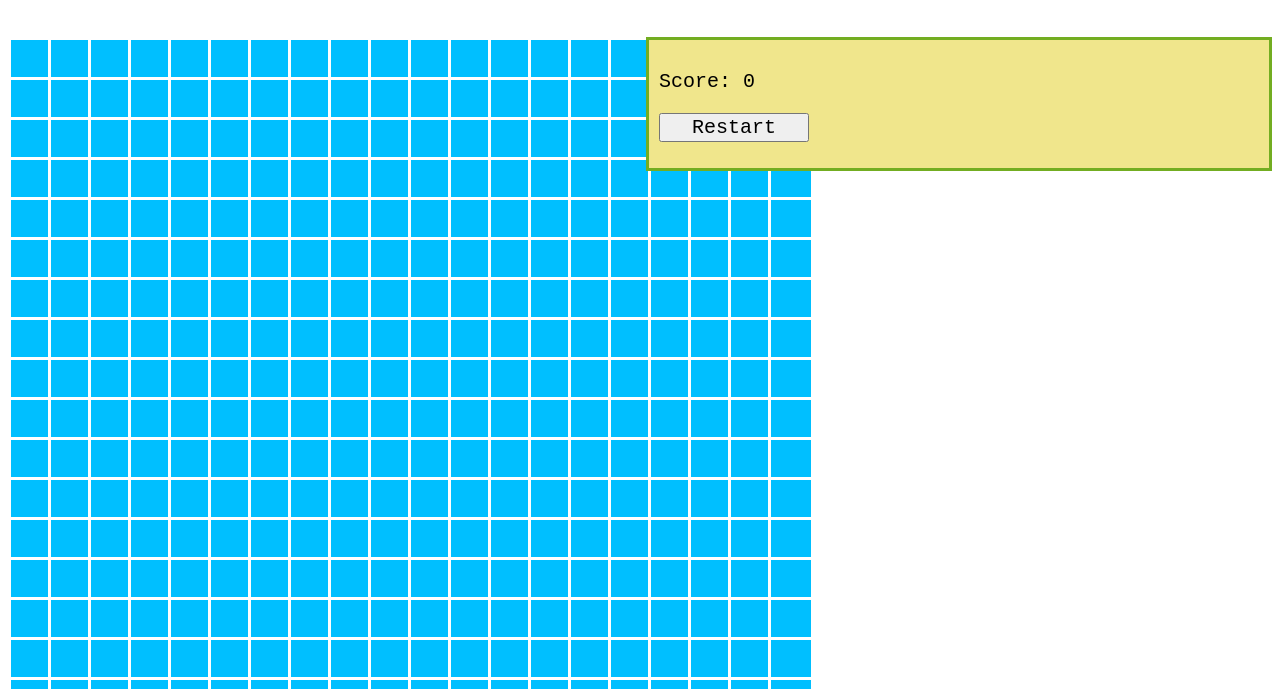
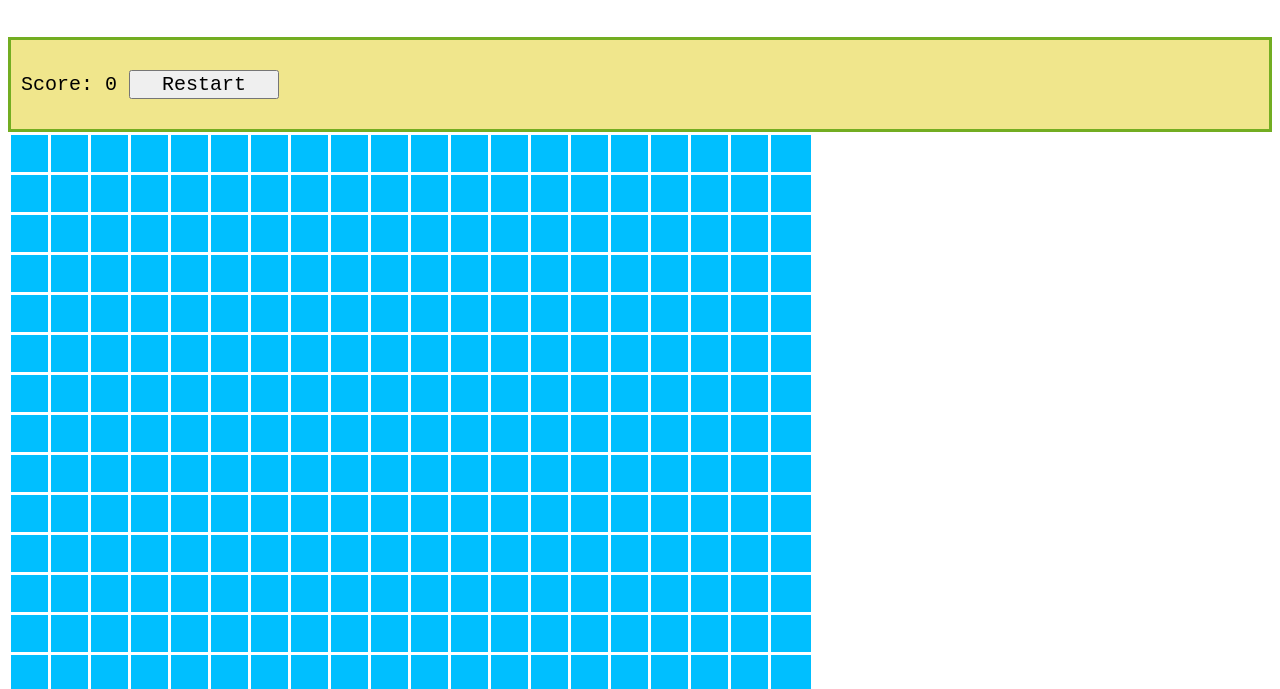
Before and after one commit to Hotrung2311/CS_Module1_Minesweeper, a plain HTML site: page index.html in a window 1280 px wide. Shown: the part 111-800 px from the top of the page. Drawn offline with Linux system fonts and the light colour scheme.

Commit message:
đổi lại giao diện 1 chút cho  Game xịn

```diff
--- a/index.html
+++ b/index.html
@@ -28,8 +28,8 @@
         }
         .info{
             position: relative;
-            float: right;
-            width: 600px;
+            /*float: right;*/
+            /*width: 600px;*/
             border: 3px solid #73AD21;
             padding: 10px;
         }
@@ -48,11 +48,12 @@
 <div class="GameTitle" style="background-color: aquamarine">
     <h1>Minesweeper</h1>
 </div>
+<div class="info" style="background-color: khaki;">
+    <p id="score">Score: 0 <button onclick="restart()">Restart</button></p>
+    <p></p>
+</div>
 <div class="main" id="boardgame" style="background-color: khaki"></div>
-<div class="info" style="background-color: khaki;">
-    <p id="score">Score: 0</p>
-    <p><button onclick="restart()">Restart</button></p>
-</div>
+
 
 
 <script src="Minesweeper.js"></script>
```
